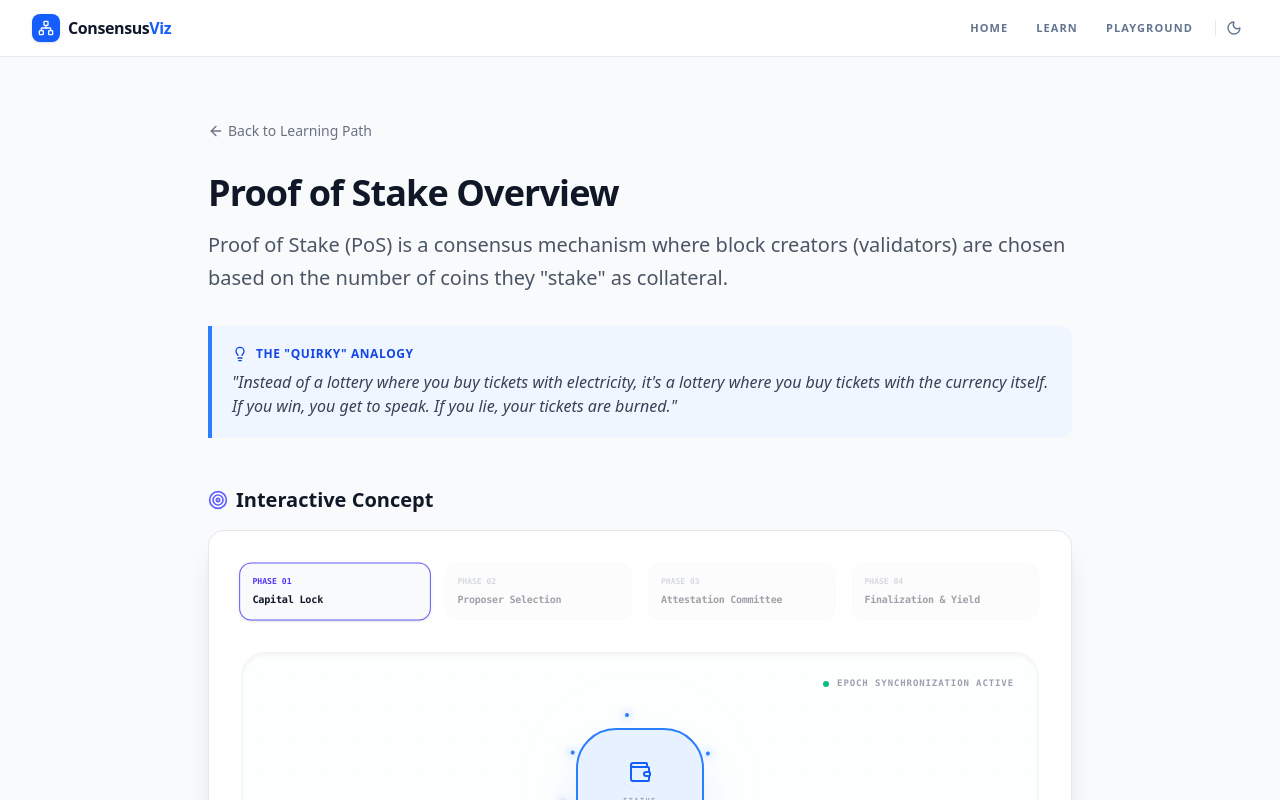
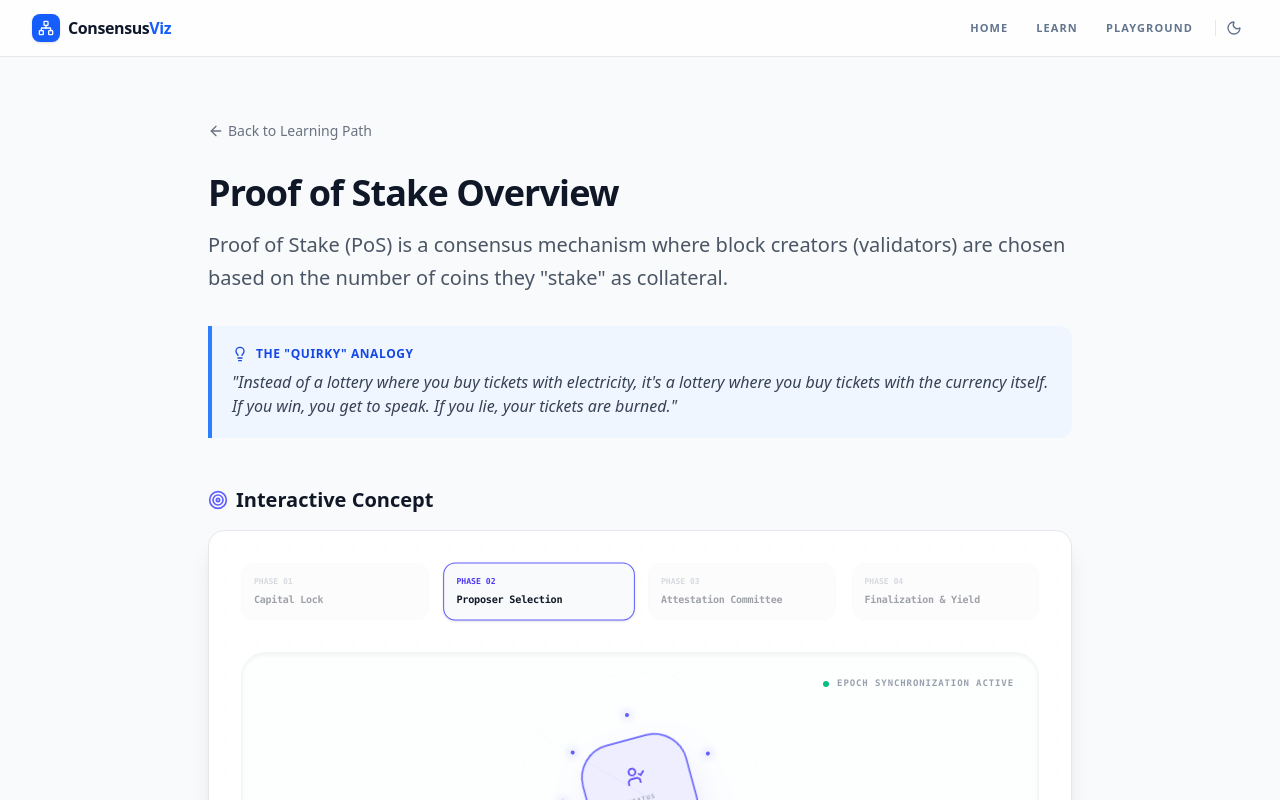
Before and after one commit to subhajitlucky/blockchainconsensus, a React (Vite) app: page /learn/pos-overview in a window 1280 px wide. Shown: the top 800 px of the page. Built offline with nearby package versions, Linux system fonts and the light colour scheme.

Commit message:
fix: update interval duration in PoSOverviewViz to 4000ms

```diff
--- a/src/components/visualizations/PoSOverviewViz.tsx
+++ b/src/components/visualizations/PoSOverviewViz.tsx
@@ -9,7 +9,7 @@ const PoSOverviewViz: React.FC = () => {
   useEffect(() => {
     const timer = setInterval(() => {
       setStep((s) => (s + 1) % 4);
-    }, 6000);
+    }, 4000);
     return () => clearInterval(timer);
   }, []);
 
```
